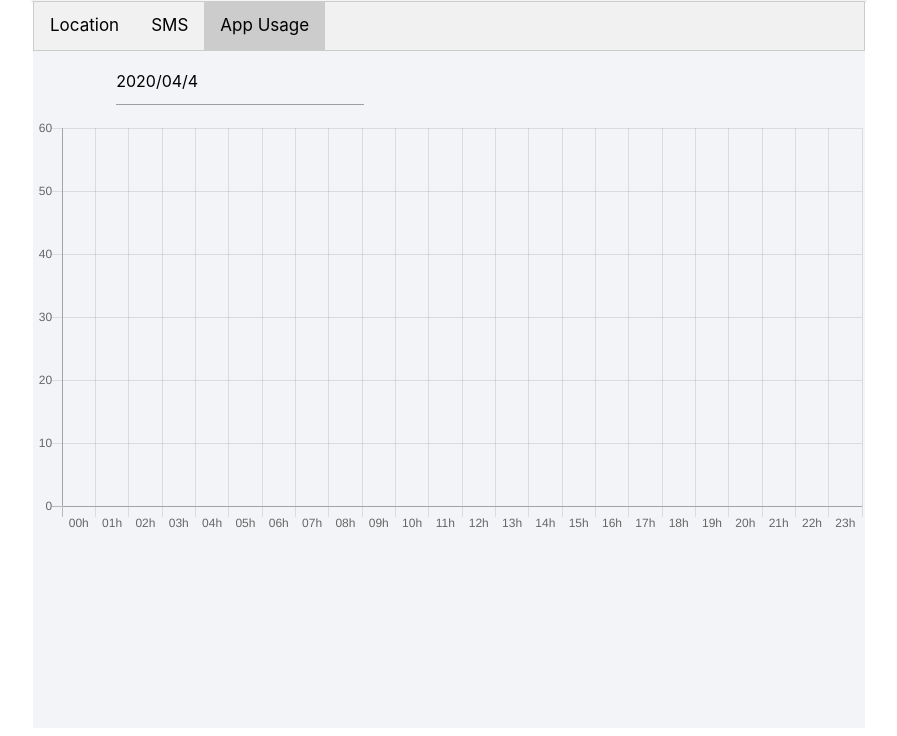
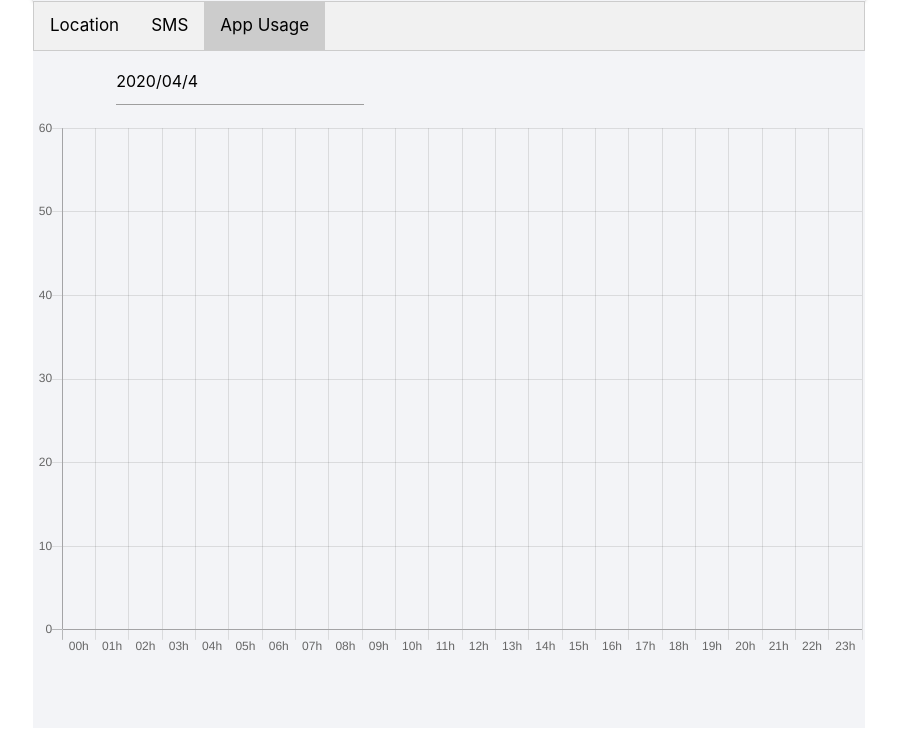
Before and after one commit to bricemeunier/honours-server, a PHP site: page /home.php in a window 1280 px wide, after a click on "App Usage". Shown: the part 64-800 px from the top of the page, without its empty margins (191-1088 px from the left). Run offline with PHP 8.4, Linux system fonts and the light colour scheme; the visitor is signed in with stand-in values (Sample User, id 1); data that the repository does not hold is empty; some libraries are stand-ins or nearby versions.

Commit message:
merge with local 2

```diff
--- a/home.php
+++ b/home.php
@@ -75,6 +75,7 @@ if (!isset($_SESSION['loggedin'])) {
     			<form id="pickDate" method="get">
             <input type="text" class="appUsageDatepicker"/>
           </form>
+          <div id="chartContainer"></div>
         </div>
       </div>
     </div>
@@ -227,6 +228,7 @@ function makeMap(data){
     mymap.fitBounds(bounds,{maxZoom:13});
   }
 }
+
 //fetch locations from a given day
 function getLocationFromDate(d){
 
@@ -334,7 +336,7 @@ function makeChart(data, detailedData){
   else {
     var canvas = document.createElement('canvas');
     canvas.id = "myChart";
-    var parent=document.getElementById("appUsageContainer");
+    var parent=document.getElementById("chartContainer");
     parent.appendChild(canvas);
   }
 
@@ -353,6 +355,7 @@ function makeChart(data, detailedData){
           }]
       },
       options: {
+        maintainAspectRatio: false,
         legend: {
           display: false
         },
--- a/style/style.css
+++ b/style/style.css
@@ -202,6 +202,9 @@ form {
     background: transparent;  /* Optional: just make scrollbar invisible */
 }
 
+#chartContainer {
+  height:80%;
+}
 
 @media screen and (max-width: 992px) {
   body {
```
